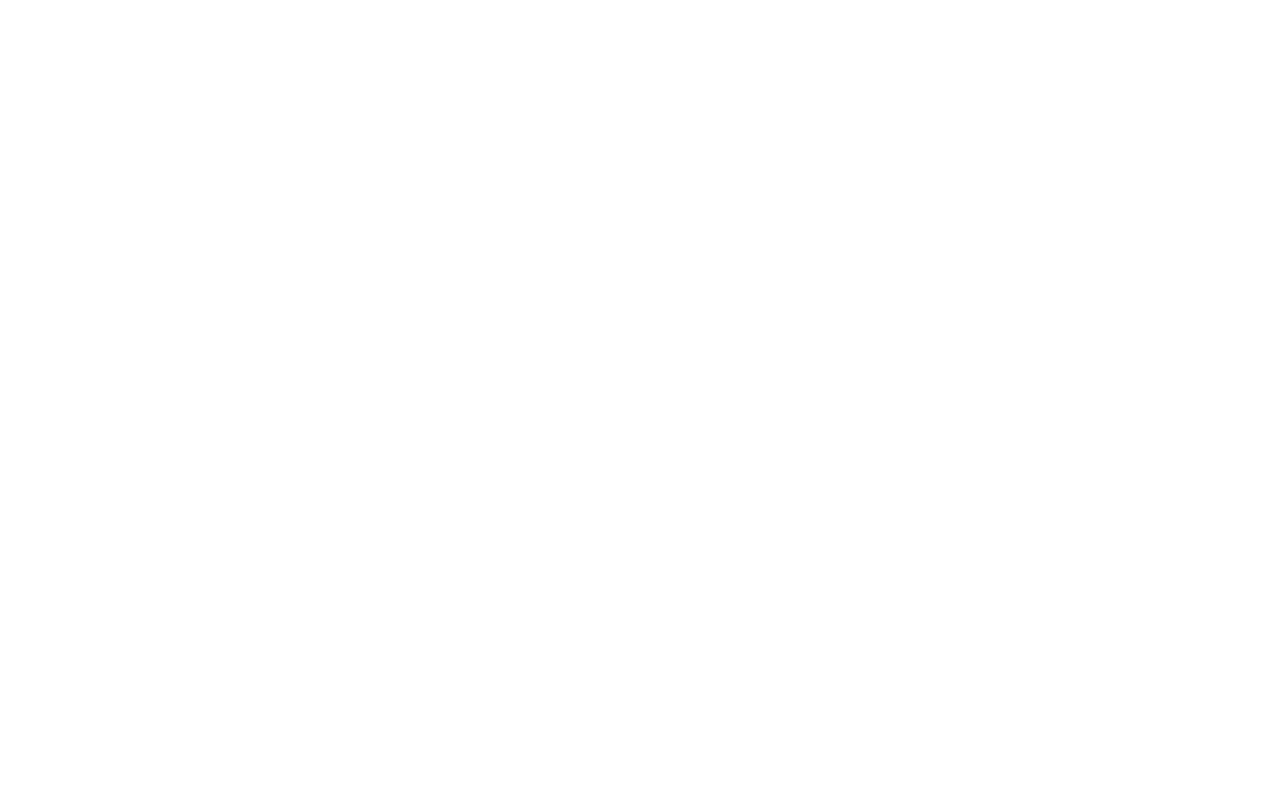
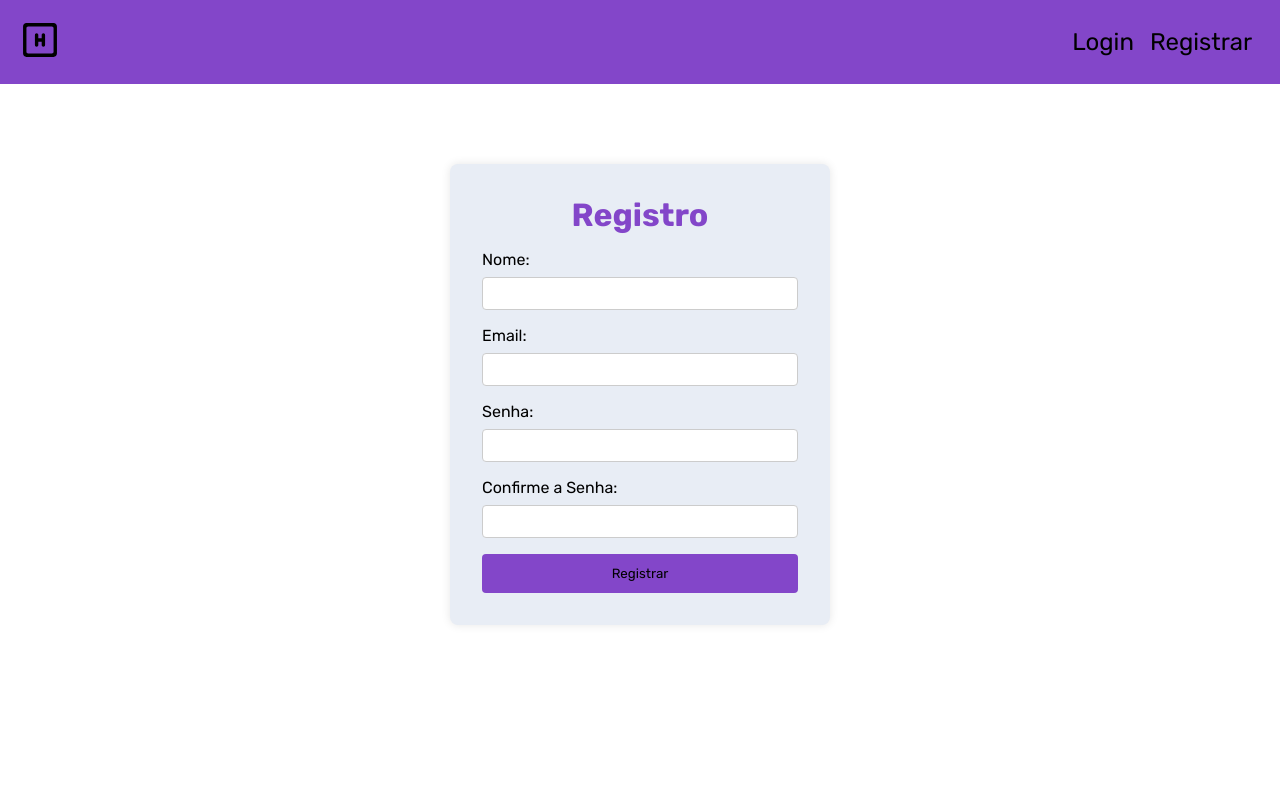
Before and after one commit to Wallyuz/Poo-Front, a React (Vite) app: page /register in a window 1280 px wide. Before the commit this address had no page. Shown: the top 800 px of the page. Built offline with nearby package versions, Linux system fonts and the light colour scheme.

Commit message:
Progesso

```diff
--- a/src/Components/Header/header.css
+++ b/src/Components/Header/header.css
@@ -17,17 +17,24 @@
   height: 40px;
 }
 
+.links {
+  display: flex;
+  align-items: center;
+}
+
 .Login {
   color: var(--quarto);
   font-size: 1.5rem;
   font-family: "Rubik", sans-serif;
   text-decoration: none;
+  margin-left: 0.5rem; /* Adicionando margem esquerda */
+  margin-right: 0.5rem; /* Adicionando margem direita */
 }
 
 /* Estilos responsivos */
 @media (max-width: 768px) {
   .containerLogin {
-    flex-direction:row;
+    flex-direction: row;
     align-items: center;
   }
 
--- a/src/Components/Header/header.jsx
+++ b/src/Components/Header/header.jsx
@@ -25,7 +25,10 @@
                             </g>
                         </svg>
                     </Link>
-                    <Link to="/login" className="Login">Login</Link>
+                    <div className="links">
+                        <Link to="/login" className="Login">Login</Link>
+                        <Link to="/register" className="Login">Registrar</Link>
+                    </div>
                 </div>
             </header>
         </>
--- /dev/null
+++ b/src/Components/Register/Register.css
@@ -0,0 +1,45 @@
+.register-container {
+  min-width: 380px;
+  margin: 5rem auto 0rem auto;
+  padding: 2rem;
+  background-color: var(--fundo);
+  border-radius: 8px;
+  box-shadow: 0 0 10px rgba(0, 0, 0, 0.1);
+}
+
+.register-container h1 {
+  text-align: center;
+  font-size: 2rem;
+  margin-bottom: 1rem;
+  color: var(--primario);
+}
+
+.form-group {
+  margin-bottom: 1rem;
+}
+
+.form-group label {
+  display: block;
+  margin-bottom: 0.5rem;
+}
+
+.form-group input {
+  width: 100%;
+  padding: 0.5rem;
+  border: 1px solid #ccc;
+  border-radius: 4px;
+}
+
+button[type="submit"] {
+  width: 100%;
+  padding: 0.75rem;
+  background-color: var(--primario);
+  color: var(--quarto);
+  border: none;
+  border-radius: 4px;
+  cursor: pointer;
+}
+
+button[type="submit"]:hover {
+  background-color: var(--secundario);
+}
--- /dev/null
+++ b/src/Components/Register/Register.jsx
@@ -0,0 +1,72 @@
+import React, { useState } from 'react';
+import './register.css';
+
+function Register() {
+  const [name, setName] = useState('');
+  const [email, setEmail] = useState('');
+  const [password, setPassword] = useState('');
+  const [confirmPassword, setConfirmPassword] = useState('');
+
+  const handleSubmit = (e) => {
+    e.preventDefault();
+    if (password !== confirmPassword) {
+      alert('As senhas não coincidem!');
+      return;
+    }
+    // Aqui você pode adicionar a lógica para enviar os dados de registro para o servidor
+    console.log('Name:', name);
+    console.log('Email:', email);
+    console.log('Password:', password);
+  };
+
+  return (
+    <div className="register-container">
+      <h1>Registro</h1>
+      <form onSubmit={handleSubmit}>
+        <div className="form-group">
+          <label htmlFor="name">Nome:</label>
+          <input
+            type="text"
+            id="name"
+            value={name}
+            onChange={(e) => setName(e.target.value)}
+            required
+          />
+        </div>
+        <div className="form-group">
+          <label htmlFor="email">Email:</label>
+          <input
+            type="email"
+            id="email"
+            value={email}
+            onChange={(e) => setEmail(e.target.value)}
+            required
+          />
+        </div>
+        <div className="form-group">
+          <label htmlFor="password">Senha:</label>
+          <input
+            type="password"
+            id="password"
+            value={password}
+            onChange={(e) => setPassword(e.target.value)}
+            required
+          />
+        </div>
+        <div className="form-group">
+          <label htmlFor="confirmPassword">Confirme a Senha:</label>
+          <input
+            type="password"
+            id="confirmPassword"
+            value={confirmPassword}
+            onChange={(e) => setConfirmPassword(e.target.value)}
+            required
+          />
+        </div>
+        <button type="submit">Registrar</button>
+      </form>
+    </div>
+  );
+}
+
+export default Register;
--- /dev/null
+++ b/src/Pages/Cancel.jsx
@@ -0,0 +1,19 @@
+import React from "react";
+import Footer from "../Components/Footer/footer";
+import Header from "../Components/Header/header";
+
+function CancelPage() {
+    return (
+<>
+<Header/>
+
+<div className="container">
+    <h1>Page de desmarcar consulta</h1>
+</div>
+
+<Footer/>
+</>
+    );
+}
+
+export default CancelPage;
--- a/src/Pages/HomeStyle.css
+++ b/src/Pages/HomeStyle.css
@@ -82,3 +82,12 @@
 button[type="submit"]:hover {
   background-color: var(--secundario);
 }
+
+.not-found-image {
+  top: 0;
+  left: 0;
+  width: 100%;
+  height: 100%;
+  object-fit: cover;
+  z-index: -1;
+}
--- /dev/null
+++ b/src/Pages/NotFound.jsx
@@ -0,0 +1,15 @@
+import React from "react";
+import Header from "../Components/Header/header";
+import Footer from "../Components/Footer/footer";
+import NotFoundImage from "../assets/error.webp";
+import './HomeStyle.css';
+
+export default function NotFound(){
+    return(
+        <>
+            <div className="container">
+            <img src={NotFoundImage} alt="Página não encontrada" className="not-found-image" />
+            </div>
+        </>
+    );
+}
--- a/src/Pages/Rate.jsx
+++ b/src/Pages/Rate.jsx
@@ -1,7 +1,7 @@
 import React, { useState } from 'react';
 import Header from '../Components/Header/header';
 import Footer from '../Components/Footer/footer';
-import './HomeStyle.css'; // Importando o estilo da página
+import './HomeStyle.css';
 
 function Rate() {
   const [rating, setRating] = useState(0);
--- /dev/null
+++ b/src/Pages/Register.jsx
@@ -0,0 +1,18 @@
+import React from 'react';
+import Register from '../Components/Register/Register';
+import Header from '../Components/Header/header';
+import Footer from '../Components/Footer/footer';
+
+function RegisterPage() {
+  return (
+    <>
+    <Header />
+    <div className="App">
+      <Register />
+    </div>
+    <Footer />
+    </>
+  );
+}
+
+export default RegisterPage;
--- /dev/null
+++ b/src/Pages/Service.jsx
@@ -0,0 +1,21 @@
+import React from 'react';
+import Header from '../Components/Header/header';
+import Footer from  "../Components/Footer/footer";
+
+function Service() {
+    return (
+<>
+
+<Header/>
+<div className="container">
+<h1 className="Title">Serviço de Marcar Consultas</h1>
+
+</div>
+
+<Footer/>
+
+</>
+    );
+}
+
+export default Service;
--- a/src/Routes/Routes.jsx
+++ b/src/Routes/Routes.jsx
@@ -4,6 +4,10 @@
 import About from '../Pages/About';
 import LoginPage from '../Pages/Login';
 import Rate from '../Pages/Rate';
+import RegisterPage from '../Pages/Register'
+import Service from '../Pages/Service';
+import CancelPage from '../Pages/Cancel';
+import NotFound from '../Pages/NotFound';
 
 const AppRoutes = () => {
   return (
@@ -13,6 +17,10 @@
         <Route path="/about" element={<About />} />
         <Route path="/login" element={<LoginPage />} />
         <Route path="/rate" element={<Rate />} />
+        <Route path="/register" element={<RegisterPage />} />
+        <Route path="/Service" element={<Service />} />
+        <Route path='/CancelPage' element={<CancelPage />} />
+        <Route path="*" element={<NotFound />} />
       </Routes>
     </Router>
   );
```
Also changed, not shown: src/assets/error.webp (added).
